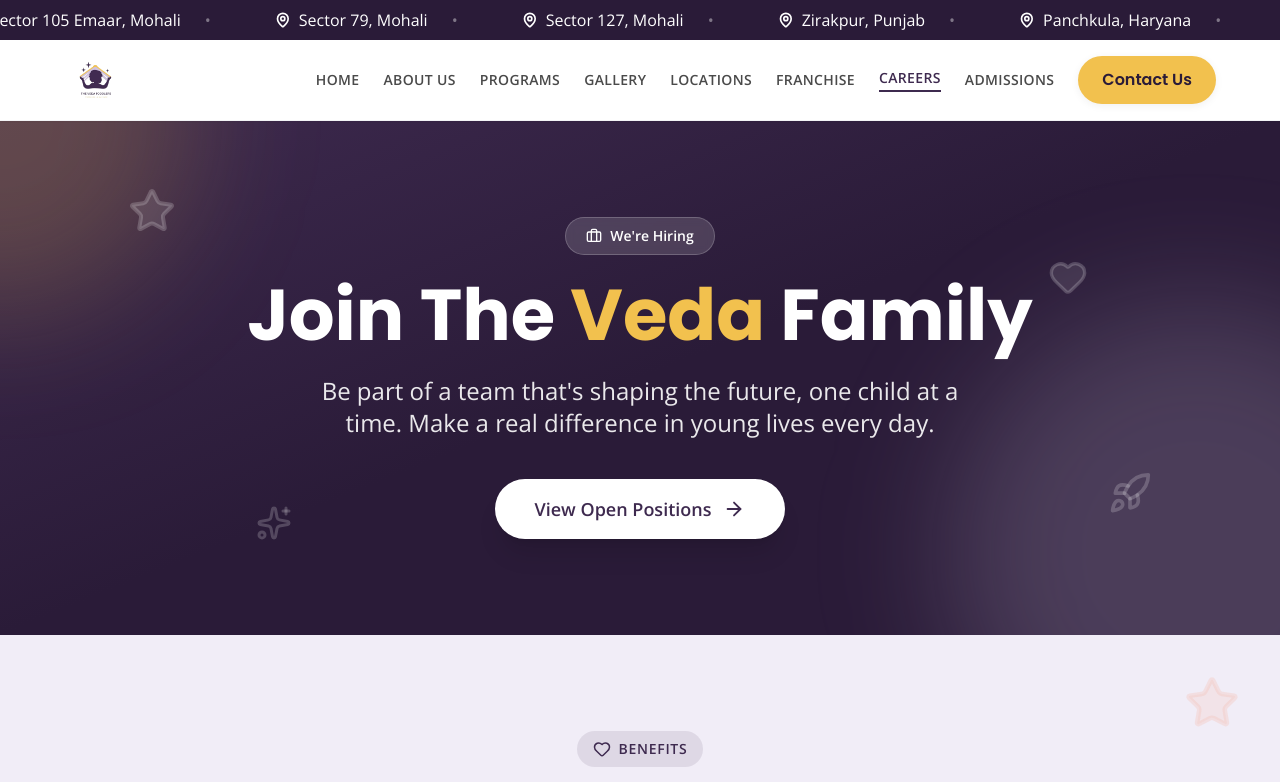
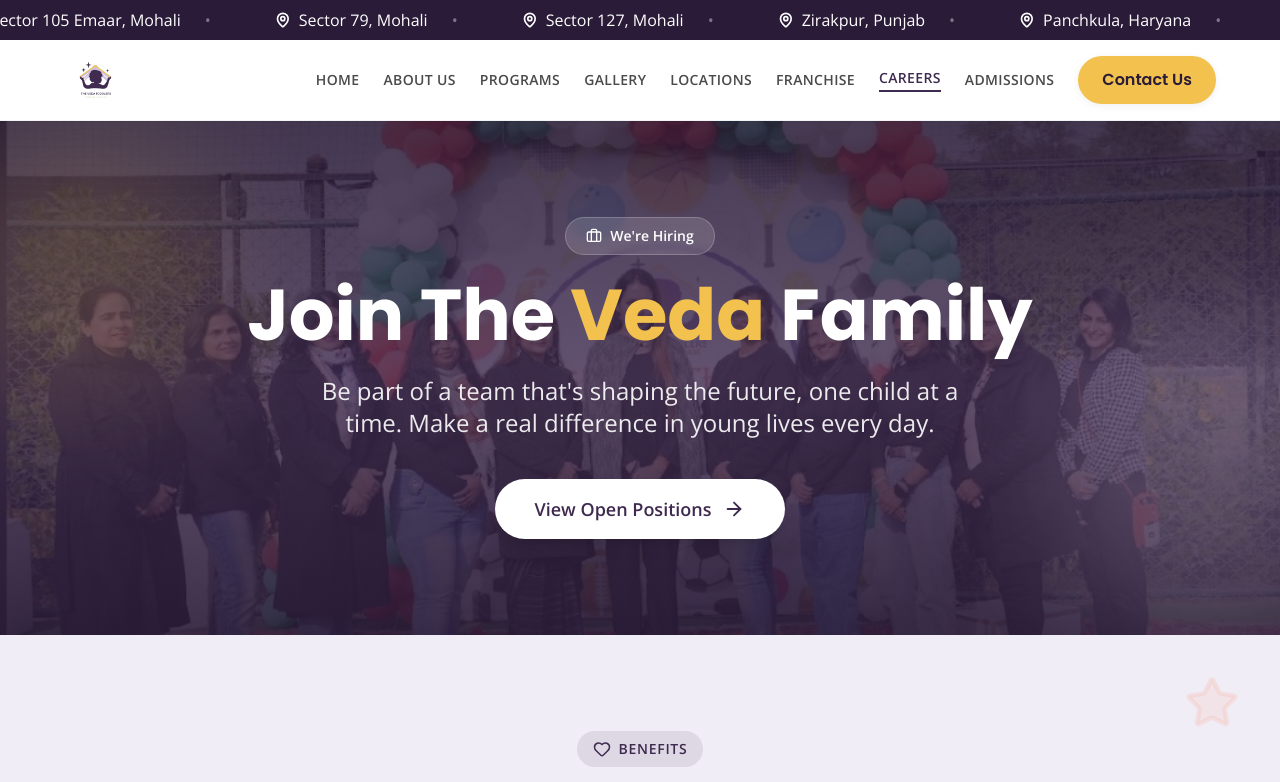
Before and after one commit to thevedatoddlers09/toddlers, a Next.js app: page /careers in a window 1280 px wide. Shown: the top 782 px of the page. Built offline with nearby package versions, Linux system fonts and the light colour scheme.

Commit message:
feat: Redesign hero sections in Admissions and Careers pages with new background images and gradient overlays for improved visual appeal.

```diff
--- a/app/admissions/page.module.css
+++ b/app/admissions/page.module.css
@@ -4,7 +4,18 @@
 
 /* Hero Section */
 .hero {
-    background: linear-gradient(135deg, var(--veda-primary) 0%, var(--veda-primary-dark) 100%);
+    background-color: var(--veda-primary-dark);
+    background-image:
+        linear-gradient(
+            180deg,
+            rgba(42, 27, 56, 0.72) 0%,
+            rgba(62, 42, 79, 0.68) 50%,
+            rgba(42, 27, 56, 0.8) 100%
+        ),
+        url('/images/Storevisit/Storevisit-3.webp');
+    background-size: cover;
+    background-position: center 40%;
+    background-repeat: no-repeat;
     padding: 5rem 5% 8rem;
     text-align: center;
     position: relative;
--- a/app/careers/page.js
+++ b/app/careers/page.js
@@ -19,22 +19,6 @@
                 opacity: 0,
                 duration: 1,
                 ease: 'power3.out'
-            });
-
-            // Floating icons animation
-            gsap.to('.anim-float-1', {
-                y: -15,
-                duration: 2,
-                repeat: -1,
-                yoyo: true,
-                ease: 'sine.inOut'
-            });
-            gsap.to('.anim-float-2', {
-                y: 15,
-                duration: 2.5,
-                repeat: -1,
-                yoyo: true,
-                ease: 'sine.inOut'
             });
 
             // Why Join cards stagger
@@ -262,27 +246,21 @@
 
     return (
         <main ref={mainRef} className="bg-white overflow-hidden">
-            {/* Hero Section - Creative with floating elements */}
-            <section className="relative min-h-[55vh] bg-gradient-to-br from-veda-primary via-veda-primary-dark to-veda-primary-dark flex items-center justify-center text-center text-white py-12 sm:py-16 md:py-24 px-4 overflow-hidden">
-                {/* Decorative blurred circles */}
-                <div className="absolute top-0 left-0 w-96 h-96 bg-veda-accent/20 rounded-full blur-3xl -translate-x-1/2 -translate-y-1/2"></div>
-                <div className="absolute bottom-0 right-0 w-[500px] h-[500px] bg-veda-secondary/20 rounded-full blur-3xl translate-x-1/3 translate-y-1/3"></div>
+            {/* Hero Section — team background */}
+            <section className="relative flex min-h-[55vh] items-center justify-center overflow-hidden px-4 py-12 text-center text-white sm:py-16 md:py-24">
+                <div
+                    className="absolute inset-0 bg-cover bg-center bg-no-repeat"
+                    style={{ backgroundImage: "url('/images/carousel-team-1.jpg')" }}
+                    aria-hidden="true"
+                />
+                <div
+                    className="absolute inset-0 bg-gradient-to-b from-veda-primary-dark/85 via-veda-primary/80 to-veda-primary-dark/90"
+                    aria-hidden="true"
+                />
+                <div className="pointer-events-none absolute -left-16 top-0 h-72 w-72 rounded-full bg-veda-accent/15 blur-3xl" aria-hidden="true" />
+                <div className="pointer-events-none absolute -right-20 bottom-0 h-80 w-80 rounded-full bg-veda-secondary/20 blur-3xl" aria-hidden="true" />
 
-                {/* Floating icons */}
-                <div className="anim-float-1 absolute top-20 left-[10%] text-white/20">
-                    <Star size={48} className="fill-white/10" />
-                </div>
-                <div className="anim-float-2 absolute top-32 right-[15%] text-white/20">
-                    <Heart size={40} className="fill-white/10" />
-                </div>
-                <div className="anim-float-1 absolute bottom-20 left-[20%] text-white/20">
-                    <Sparkles size={36} />
-                </div>
-                <div className="anim-float-2 absolute bottom-32 right-[10%] text-white/20">
-                    <Rocket size={44} />
-                </div>
-
-                <div className="anim-hero-content relative z-10 max-w-4xl mx-auto">
+                <div className="anim-hero-content relative z-10 mx-auto max-w-4xl">
                     <div className="inline-flex items-center gap-2 py-2 px-5 rounded-full bg-white/15 text-white font-semibold text-sm mb-6 border border-white/20 backdrop-blur-sm">
                         <Briefcase size={16} />
                         <span>We're Hiring</span>
```
